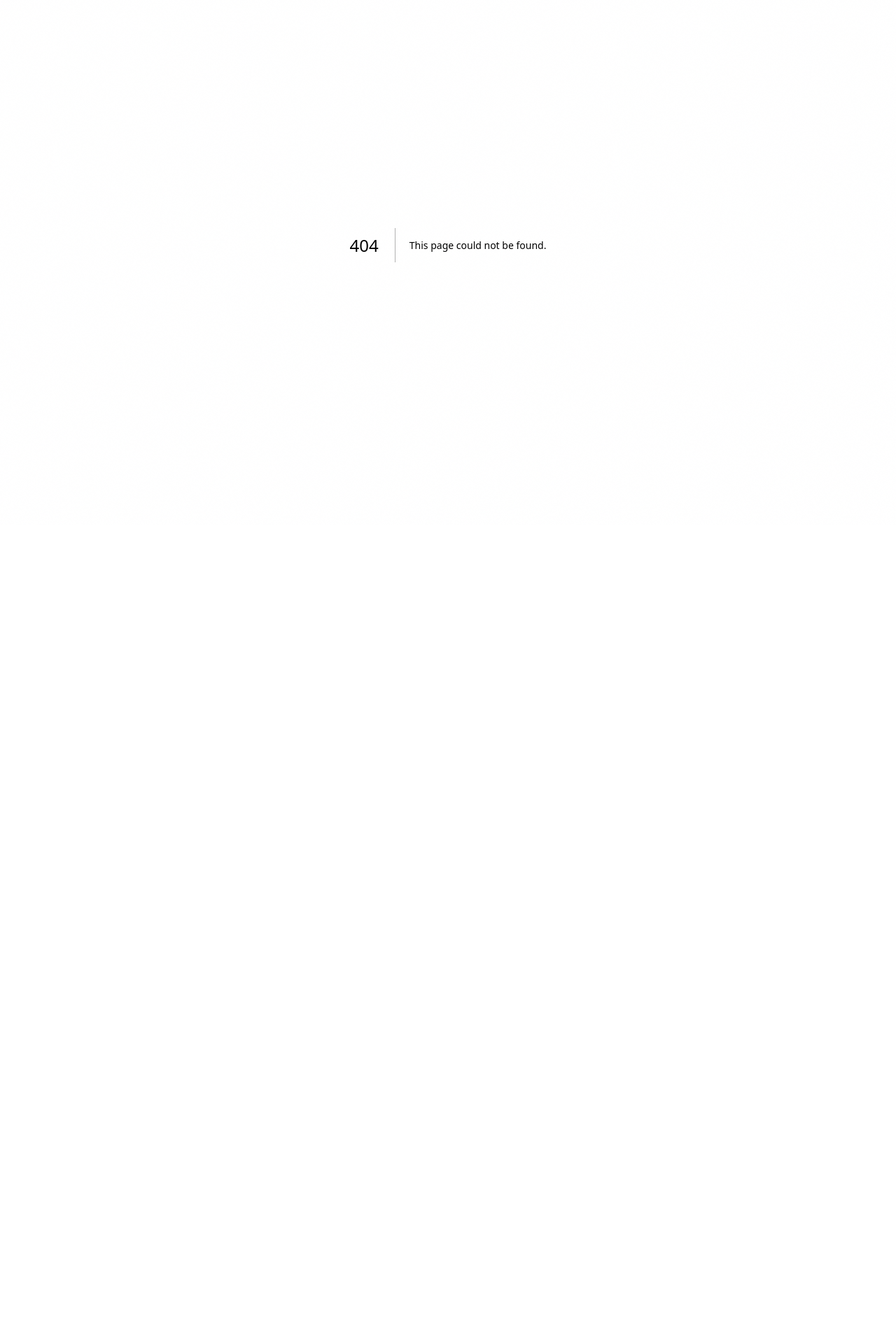
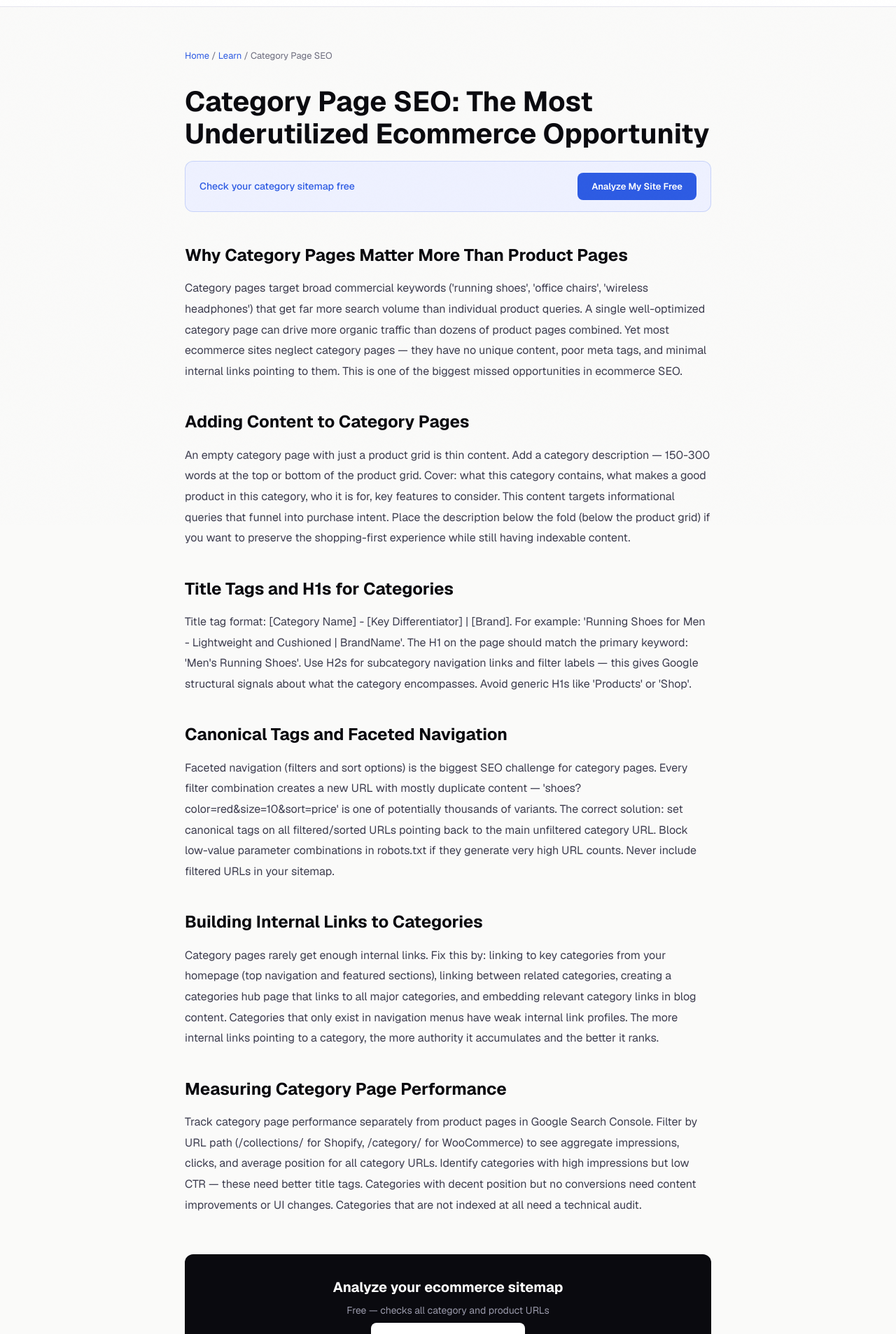
Before and after one commit to Watermelon-Coctail-Bar/sitemap-fixer, a Next.js app: page /learn/category-page-seo in a window 1280 px wide. Before the commit this address had no page. Shown: the part 50-1957 px from the top of the page at 70% size. Before the commit the page ends 800 px from the top, so only its background shows below. Built offline with nearby package versions, Linux system fonts and the light colour scheme.

Commit message:
Create page.tsx

```diff
--- /dev/null
+++ b/src/app/learn/category-page-seo/page.tsx
@@ -0,0 +1,43 @@
+import type { Metadata } from 'next';
+export const metadata: Metadata = {
+  title: 'Category Page SEO: How to Optimize Ecommerce Category Pages | SitemapFixer',
+  description: "Category pages target high-volume commercial keywords. Here is how to add content, structure headings, manage faceted navigation, and build authority to category pages.",
+  alternates: { canonical: 'https://sitemapfixer.com/learn/category-page-seo' },
+};
+const sections = [
+  { h: "Why Category Pages Matter More Than Product Pages", d: "Category pages target broad commercial keywords ('running shoes', 'office chairs', 'wireless headphones') that get far more search volume than individual product queries. A single well-optimized category page can drive more organic traffic than dozens of product pages combined. Yet most ecommerce sites neglect category pages — they have no unique content, poor meta tags, and minimal internal links pointing to them. This is one of the biggest missed opportunities in ecommerce SEO." },
+  { h: "Adding Content to Category Pages", d: "An empty category page with just a product grid is thin content. Add a category description — 150-300 words at the top or bottom of the product grid. Cover: what this category contains, what makes a good product in this category, who it is for, key features to consider. This content targets informational queries that funnel into purchase intent. Place the description below the fold (below the product grid) if you want to preserve the shopping-first experience while still having indexable content." },
+  { h: "Title Tags and H1s for Categories", d: "Title tag format: [Category Name] - [Key Differentiator] | [Brand]. For example: 'Running Shoes for Men - Lightweight and Cushioned | BrandName'. The H1 on the page should match the primary keyword: 'Men's Running Shoes'. Use H2s for subcategory navigation links and filter labels — this gives Google structural signals about what the category encompasses. Avoid generic H1s like 'Products' or 'Shop'." },
+  { h: "Canonical Tags and Faceted Navigation", d: "Faceted navigation (filters and sort options) is the biggest SEO challenge for category pages. Every filter combination creates a new URL with mostly duplicate content — 'shoes?color=red&size=10&sort=price' is one of potentially thousands of variants. The correct solution: set canonical tags on all filtered/sorted URLs pointing back to the main unfiltered category URL. Block low-value parameter combinations in robots.txt if they generate very high URL counts. Never include filtered URLs in your sitemap." },
+  { h: "Building Internal Links to Categories", d: "Category pages rarely get enough internal links. Fix this by: linking to key categories from your homepage (top navigation and featured sections), linking between related categories, creating a categories hub page that links to all major categories, and embedding relevant category links in blog content. Categories that only exist in navigation menus have weak internal link profiles. The more internal links pointing to a category, the more authority it accumulates and the better it ranks." },
+  { h: "Measuring Category Page Performance", d: "Track category page performance separately from product pages in Google Search Console. Filter by URL path (/collections/ for Shopify, /category/ for WooCommerce) to see aggregate impressions, clicks, and average position for all category URLs. Identify categories with high impressions but low CTR — these need better title tags. Categories with decent position but no conversions need content improvements or UI changes. Categories that are not indexed at all need a technical audit." },
+];
+export default function Page() {
+  return (
+    <div style={{ maxWidth: 800, margin: '0 auto', padding: '60px 24px' }}>
+      <nav style={{ fontSize: 13, color: '#6b6b7d', marginBottom: 32 }}>
+        <a href="/" style={{ color: '#2d5be3', textDecoration: 'none' }}>Home</a>{' / '}
+        <a href="/learn" style={{ color: '#2d5be3', textDecoration: 'none' }}>Learn</a>{' / '}
+        <span>Category Page SEO</span>
+      </nav>
+      <h1 style={{ fontSize: 40, fontWeight: 700, color: '#0a0a0f', marginBottom: 16, lineHeight: 1.15 }}>Category Page SEO: The Most Underutilized Ecommerce Opportunity</h1>
+      <div style={{ background: '#eef1ff', border: '1px solid rgba(45,91,227,0.2)', borderRadius: 12, padding: '16px 20px', marginBottom: 40, display: 'flex', alignItems: 'center', justifyContent: 'space-between', gap: 16 }}>
+        <span style={{ fontSize: 14, color: '#2d5be3', fontWeight: 500 }}>Check your category sitemap free</span>
+        <a href="/" style={{ background: '#2d5be3', color: 'white', padding: '10px 20px', borderRadius: 8, textDecoration: 'none', fontWeight: 600, fontSize: 13 }}>Analyze My Site Free</a>
+      </div>
+      <div style={{ fontSize: 16, color: '#3d3d4f', lineHeight: 1.85 }}>
+        {sections.map(({ h, d }) => (
+          <div key={h} style={{ marginBottom: 36 }}>
+            <h2 style={{ fontSize: 24, fontWeight: 700, color: '#0a0a0f', marginBottom: 10 }}>{h}</h2>
+            <p style={{ margin: 0 }}>{d}</p>
+          </div>
+        ))}
+      </div>
+      <div style={{ background: '#0a0a0f', borderRadius: 12, padding: '32px', textAlign: 'center', marginTop: 56 }}>
+        <div style={{ fontSize: 20, fontWeight: 700, color: 'white', marginBottom: 8 }}>Analyze your ecommerce sitemap</div>
+        <div style={{ color: '#9999aa', marginBottom: 20, fontSize: 14 }}>Free — checks all category and product URLs</div>
+        <a href="/" style={{ background: 'white', color: '#0a0a0f', padding: '14px 28px', borderRadius: 8, textDecoration: 'none', fontWeight: 700 }}>Analyze My Site Free</a>
+      </div>
+    </div>
+  );
+}
```
